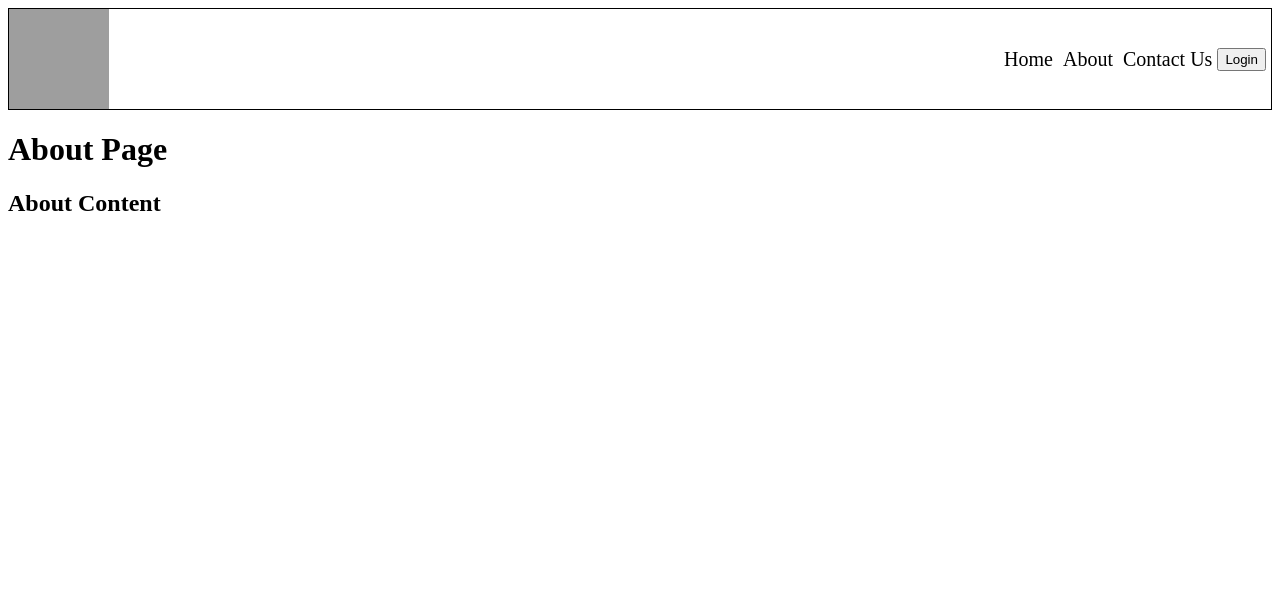
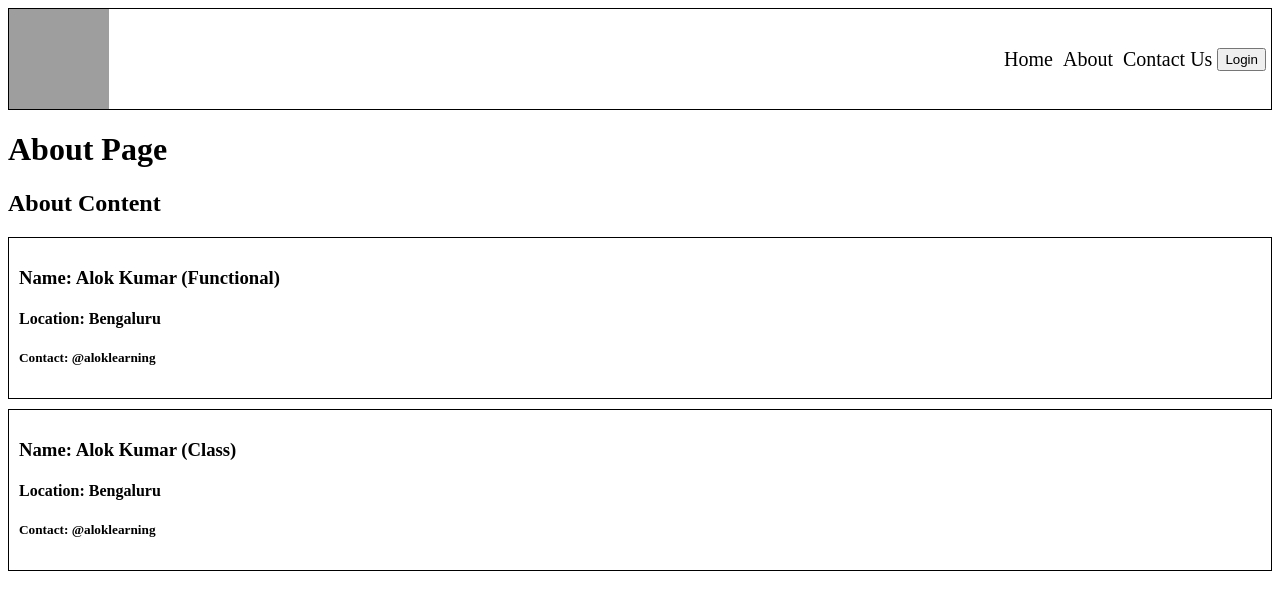
Before and after one commit to aloklearning/namastey-react-learning, a React (Vite) app in the folder react-app-package/: page /about in a window 1280 px wide. Shown: the top 610 px of the page. Built offline with nearby package versions, Linux system fonts and the light colour scheme; grey boxes are pictures that could not be loaded.

Commit message:
Add Class component in the project

```diff
--- a/react-app-package/index.css
+++ b/react-app-package/index.css
@@ -71,3 +71,9 @@ a {
   color: black;
   text-decoration: none;
 }
+
+.user-card {
+  padding: 10px;
+  margin: 10px 0;
+  border: 1px solid black;
+}
--- a/react-app-package/src/components/About.js
+++ b/react-app-package/src/components/About.js
@@ -1,8 +1,14 @@
+import UserClass from "./UserClass";
+import UserFunctional from "./UserFunctional";
+
 const About = () => {
   return (
     <>
       <h1>About Page</h1>
       <h2>About Content</h2>
+
+      <UserFunctional name="Alok Kumar (Functional)" location="Bengaluru" />
+      <UserClass name="Alok Kumar (Class)" location="Bengaluru" />
     </>
   );
 };
--- /dev/null
+++ b/react-app-package/src/components/UserClass.js
@@ -0,0 +1,29 @@
+import React from "react";
+
+class UserClass extends React.Component {
+  /**
+   * 1. When the class is initialised the constructor is called
+   * super(props) helps the class component to initialise the
+   * super or parent class properly.
+   *
+   * 2. User of props in super() is required to make the props
+   * accessible in the class and the constructor
+   */
+  constructor(props) {
+    super(props);
+  }
+
+  render() {
+    const { name, location } = this.props;
+
+    return (
+      <div className="user-card">
+        <h3>Name: {name}</h3>
+        <h4>Location: {location}</h4>
+        <h5>Contact: @aloklearning</h5>
+      </div>
+    );
+  }
+}
+
+export default UserClass;
--- /dev/null
+++ b/react-app-package/src/components/UserFunctional.js
@@ -0,0 +1,11 @@
+const UserFunctional = ({ name, location }) => {
+  return (
+    <div className="user-card">
+      <h3>Name: {name}</h3>
+      <h4>Location: {location}</h4>
+      <h5>Contact: @aloklearning</h5>
+    </div>
+  );
+};
+
+export default UserFunctional;
```
